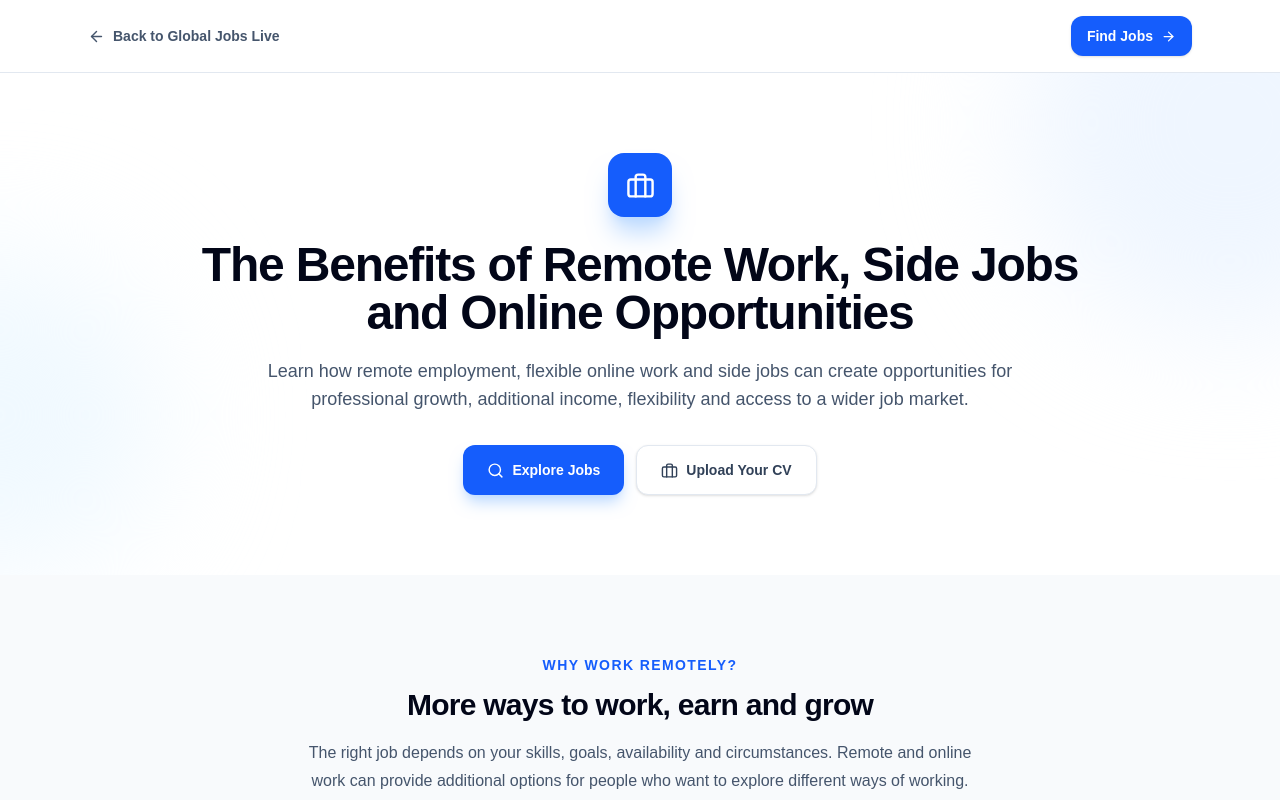
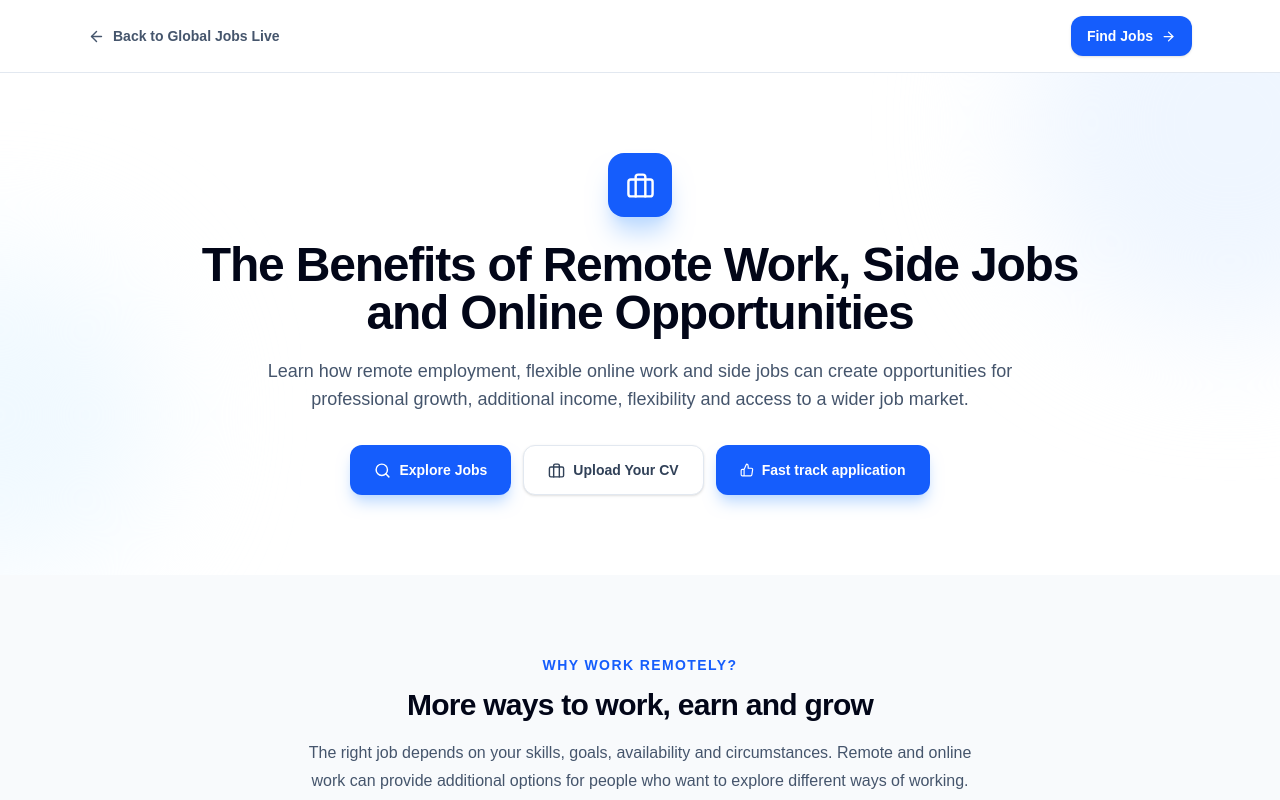
Before and after one commit to tippified-dev/jobs, a Next.js app: page /work-benefits in a window 1280 px wide. Shown: the top 800 px of the page. Built offline with nearby package versions, Linux system fonts and the light colour scheme.

Commit message:
fast track

```diff
--- a/app/work-benefits/page.tsx
+++ b/app/work-benefits/page.tsx
@@ -14,6 +14,7 @@ import {
   FiHome,
   FiLayers,
   FiSearch,
+  FiThumbsUp,
   FiTrendingUp,
   FiUsers,
   FiWifi,
@@ -84,7 +85,7 @@ export default function WorkBenefitsPage() {
           </Link>
 
           <Link
-            href="/location"
+            href="/online-jobs"
             className="hidden items-center gap-2 rounded-xl bg-blue-600 px-4 py-2.5 text-sm font-bold text-white shadow-sm transition hover:bg-blue-700 sm:flex"
           >
             Find Jobs
@@ -144,6 +145,14 @@ export default function WorkBenefitsPage() {
               <FiBriefcase size={17} />
               Upload Your CV
             </Link>
+            <a
+              href="https://www.profitableratecpmnetwork.com/mp5q19er1?key=52613312a9be66cab84c510c3b43502a"
+              rel="noopener noreferrer"
+              className="inline-flex items-center justify-center gap-2 rounded-xl bg-blue-600 px-6 py-3.5 text-sm font-bold text-white shadow-lg shadow-blue-200 transition hover:bg-blue-700"
+            >
+              <FiThumbsUp />
+              Fast track application
+            </a>
           </div>
         </div>
       </section>
```
